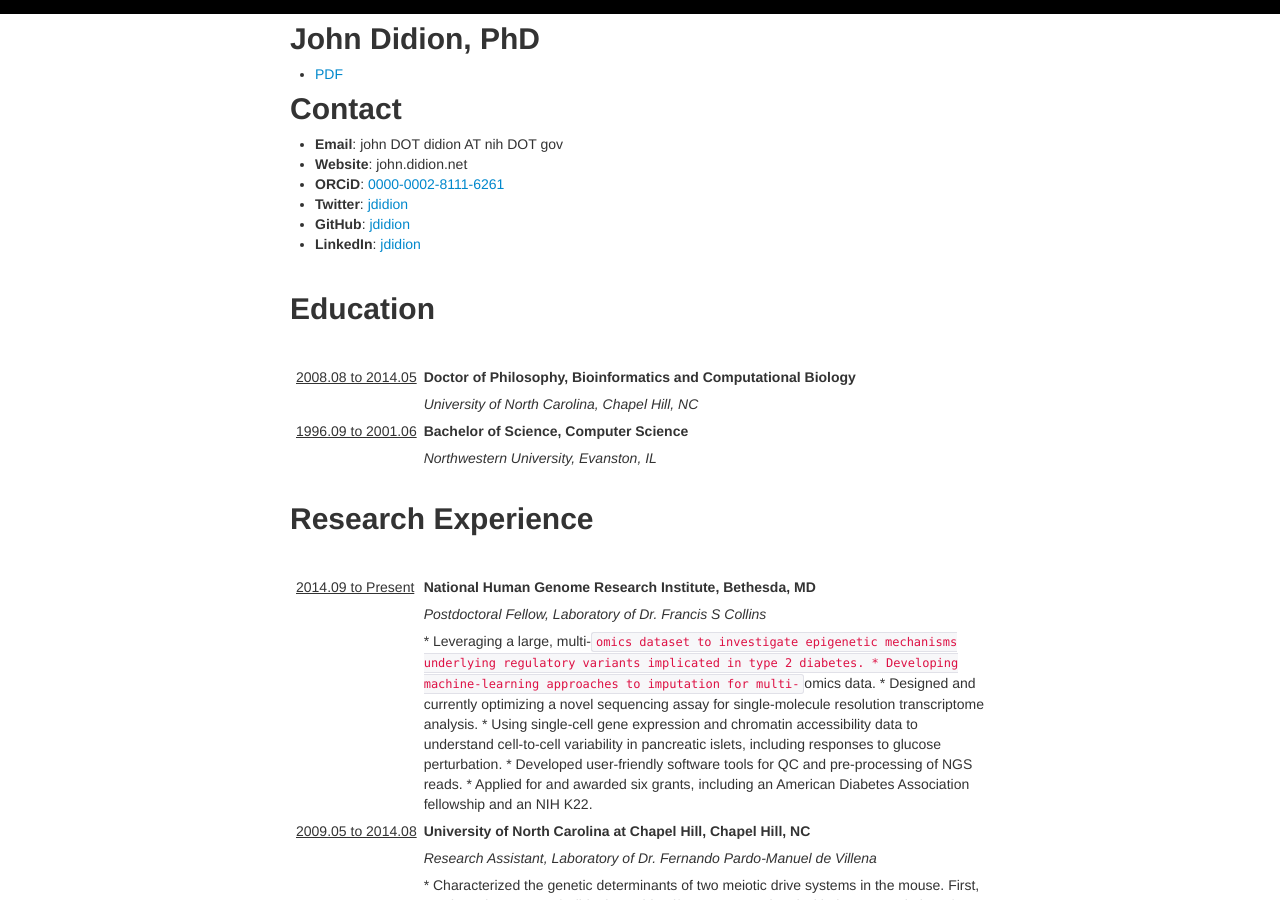
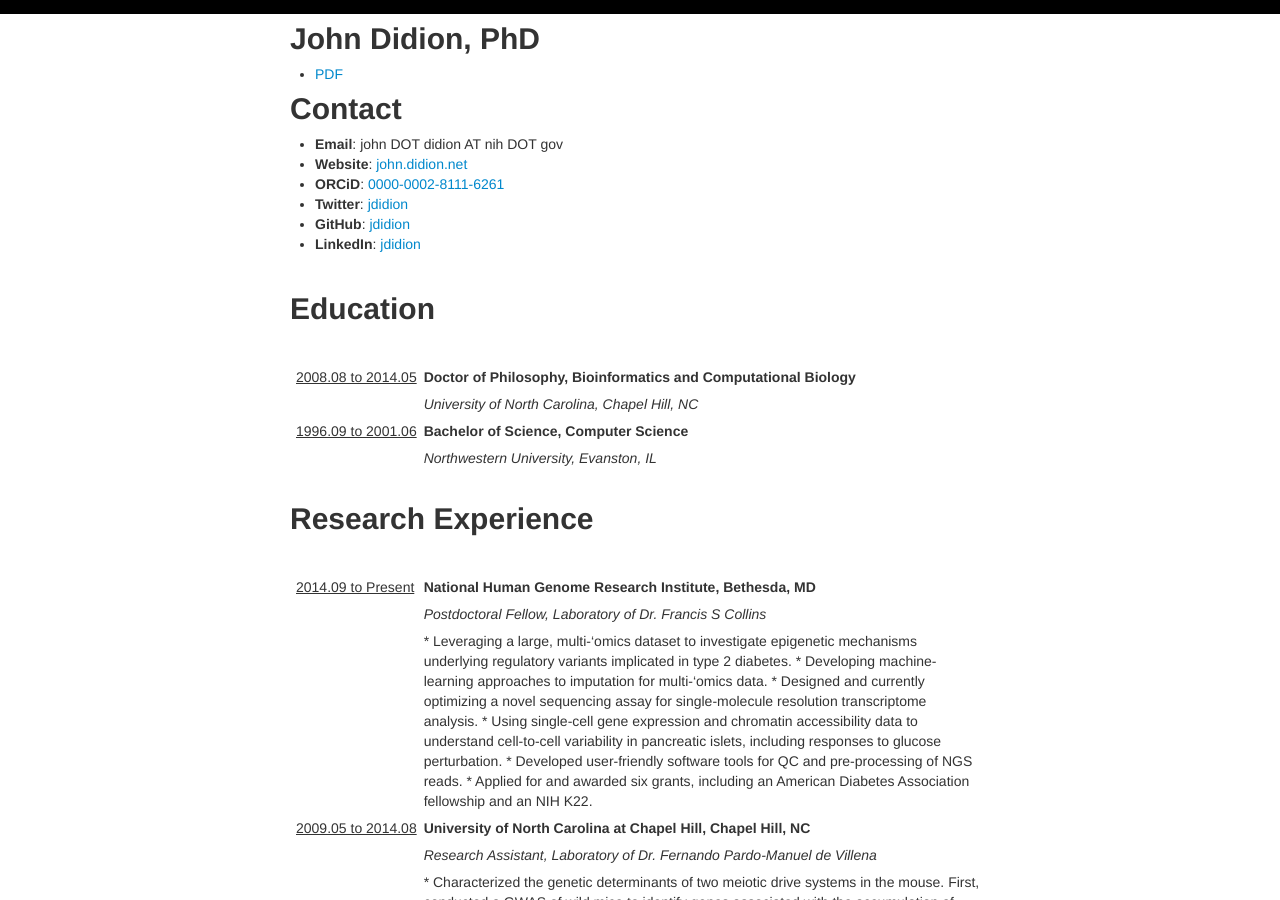
Before and after one commit to amit2014/cv, a Jekyll site: the page built from build/cv.md, in a window 1280 px wide and 900 px high. Built offline with Jekyll 4.4.1, drawn with Linux system fonts in a browser that asks for light colours; part of the change alters nothing that is shown.

Commit message:
fix markdown

```diff
--- a/build/cv.md
+++ b/build/cv.md
@@ -9,7 +9,7 @@ title: John Didion, PhD
 ## Contact
 
 * **Email**: john DOT didion AT nih DOT gov
-* **Website**: john.didion.net
+* **Website**: [john.didion.net](http://john.didion.net)
 * **ORCiD**: [0000-0002-8111-6261](http://orcid.org/0000-0002-8111-6261)
 * **Twitter**: [jdidion](http://twitter.com/jdidion)
 * **GitHub**: [jdidion](https://github.com/jdidion)
@@ -35,7 +35,7 @@ title: John Didion, PhD
 |---|---|
 | <span class="dates">2014.09 to Present</span> | __National Human Genome Research Institute, Bethesda, MD__ |
 |               | _Postdoctoral Fellow, Laboratory of Dr. Francis S Collins_ |
-|               |   * Leveraging a large, multi-`omics dataset to investigate epigenetic mechanisms underlying regulatory variants implicated in type 2 diabetes.  * Developing machine-learning approaches to imputation for multi-`omics data.  * Designed and currently optimizing a novel sequencing assay for single-molecule resolution transcriptome analysis.  * Using single-cell gene expression and chromatin accessibility data to understand cell-to-cell variability in pancreatic islets, including responses to glucose perturbation.  * Developed user-friendly software tools for QC and pre-processing of NGS reads.  * Applied for and awarded six grants, including an American Diabetes Association fellowship and an NIH K22.   |
+|               |   * Leveraging a large, multi-'omics dataset to investigate epigenetic mechanisms underlying regulatory variants implicated in type 2 diabetes.  * Developing machine-learning approaches to imputation for multi-'omics data.  * Designed and currently optimizing a novel sequencing assay for single-molecule resolution transcriptome analysis.  * Using single-cell gene expression and chromatin accessibility data to understand cell-to-cell variability in pancreatic islets, including responses to glucose perturbation.  * Developed user-friendly software tools for QC and pre-processing of NGS reads.  * Applied for and awarded six grants, including an American Diabetes Association fellowship and an NIH K22.   |
 | <span class="dates">2009.05 to 2014.08</span> | __University of North Carolina at Chapel Hill, Chapel Hill, NC__ |
 |               | _Research Assistant, Laboratory of Dr. Fernando Pardo-Manuel de Villena_ |
 |               |   * Characterized the genetic determinants of two meiotic drive systems in the mouse. First, conducted a GWAS of wild mice to identify genes associated with the accumulation of Robertsonian translocations. Second, mapped a novel meiotic drive locus, *R2d2*, and multiple modifier loci responsible for extreme transmission distortion in the Collaborative Cross.  * Developed CLASP, a software tool for validation of cell lines used in research.   |
```
